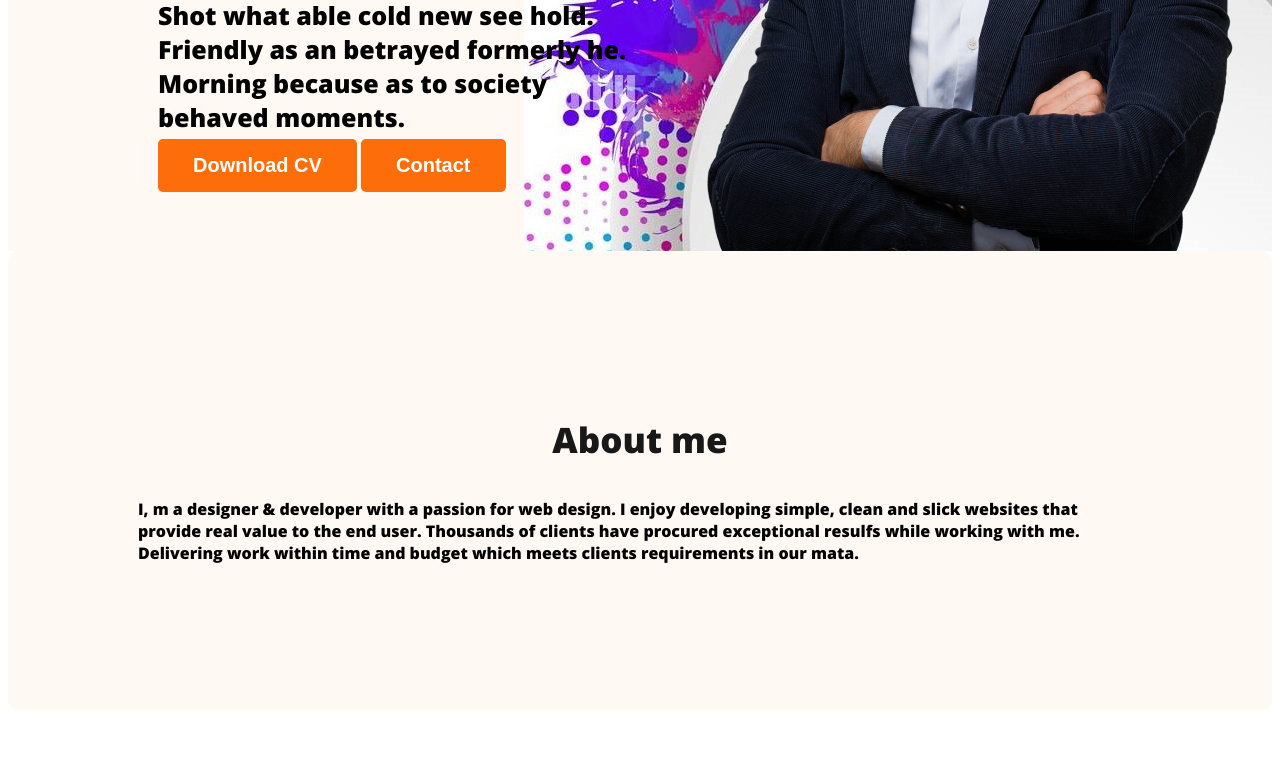
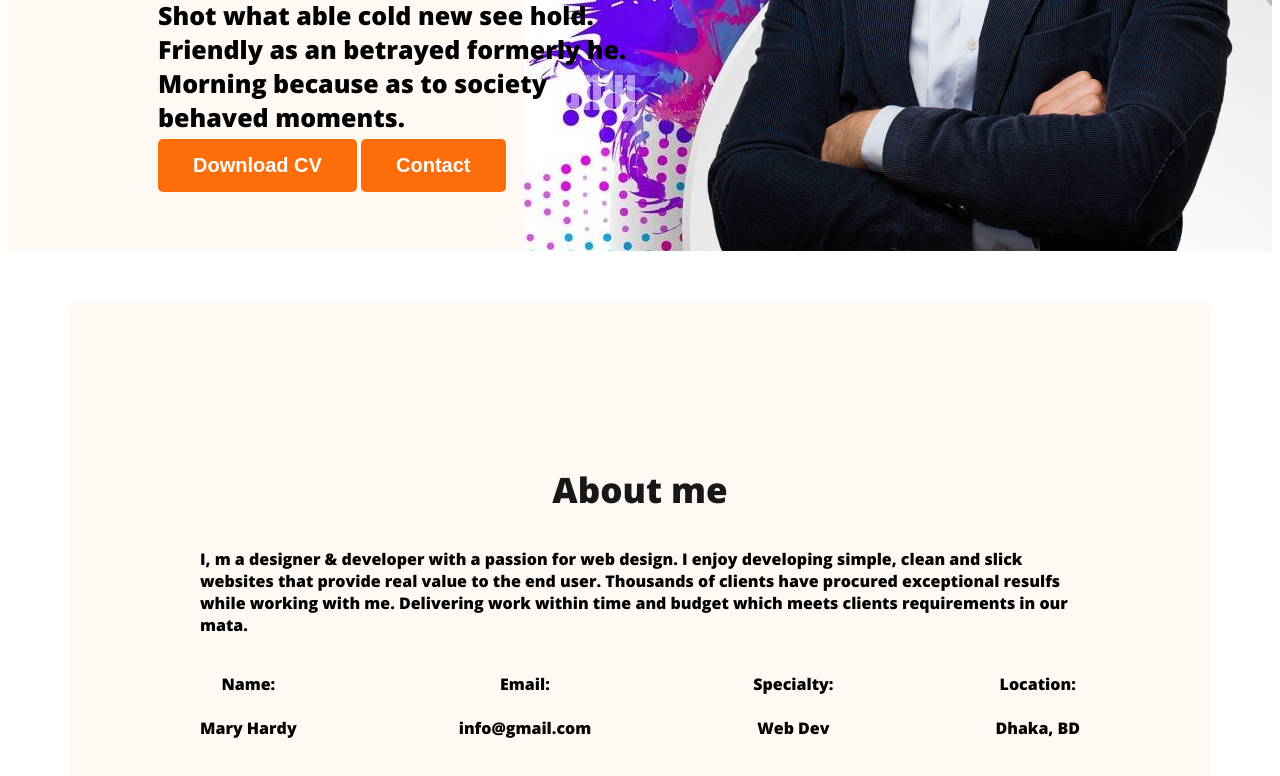
Before and after one commit to tapu17/webdeveloper-portfolio, a plain HTML site: page index.html in a window 1280 px wide. Shown: the part 548-1324 px from the top of the page. Before the commit the page ends 1266 px from the top, so only its background shows below. Drawn offline with nearby package versions, Linux system fonts and the light colour scheme.

Commit message:
about section

```diff
--- a/index.html
+++ b/index.html
@@ -41,6 +41,24 @@
                     <section>
                         <h3 class="section-title"> About me</h3>
                         <p class=" section-description"> I, m a designer & developer with a passion for web design. I enjoy developing simple, clean and slick websites that provide real value to the end user. Thousands of clients have procured exceptional resulfs while working with me. Delivering work within time and budget which meets clients requirements in our mata.</p>
+                        <div class="about-info-container">
+                          <!--  .about-info*4>h4.info-title+p.info-description (short code)-->
+                          <div class="about-info">
+                            <h4 class="info-title">Name:</h4>
+                            <p class="info-description">Mary Hardy</p></div>
+                          <div class="about-info">
+                            <h4 class="info-title">Email:</h4>
+                            <p class="info-description">info@gmail.com </div>
+                          <div class="about-info">
+                            <h4 class="info-title"> Specialty:</h4>
+                            <p class="info-description"> Web Dev </div>
+                          <div class="about-info">
+                            <h4 class="info-title">Location: </h4>
+                            <p class="info-description"> Dhaka, BD</p>
+                          </div>
+                            </div>
+
+                        </div>
                     </section>
         </section>
 
--- a/style/portfoilo.css
+++ b/style/portfoilo.css
@@ -57,7 +57,9 @@ margin-top: 5px;
 margin-bottom: 5px;}
 
 /* main section styles */
-
+ main{ width: 1140px;
+justify-content: center;
+margin: 50px auto;}
 
 
 /* about section styles */
@@ -66,8 +68,11 @@ margin-bottom: 5px;}
 background-color: #FFF8F3;
 border-radius: 10px;
 }
+.about-info-container{ display: flex;
+justify-content: space-between;}
 
 .section-title{ color: #181818;
 text-align: center;
 font-size: 35px;
 font-weight: 700;}
+.about-info{ text-align: center;}
```
